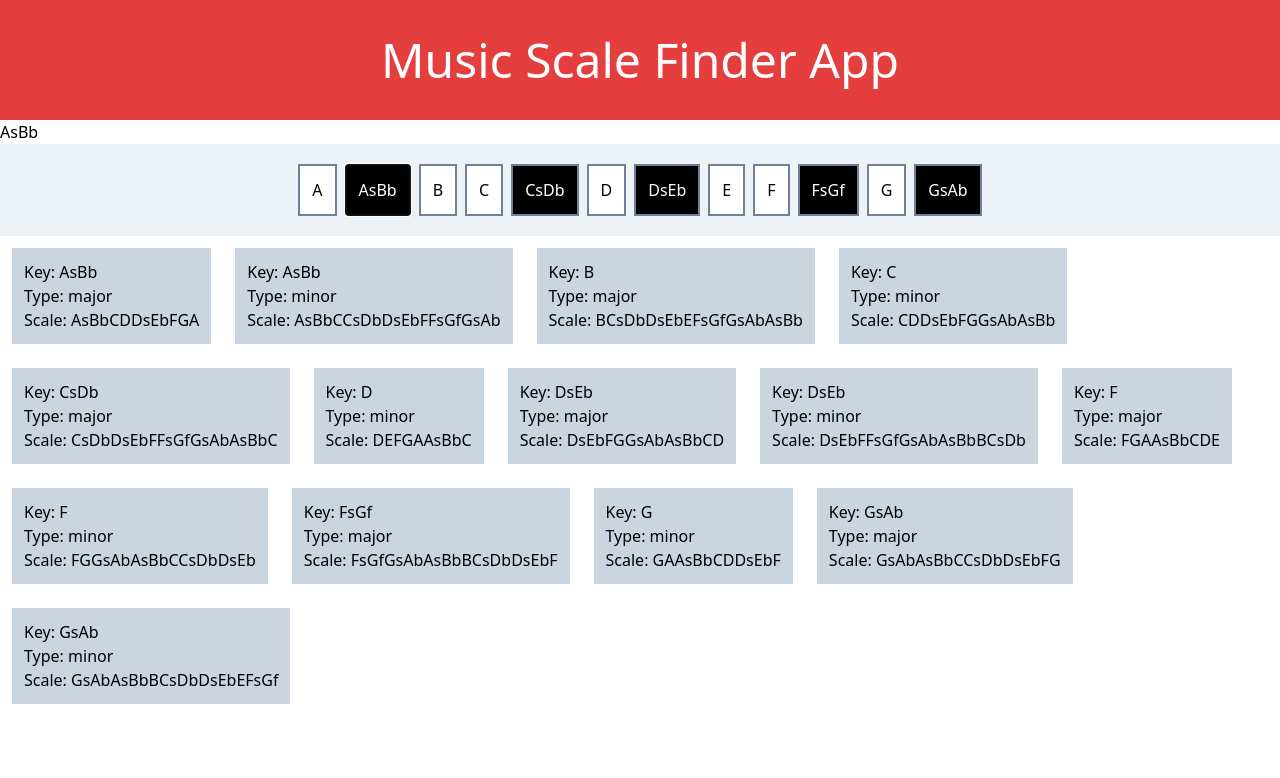
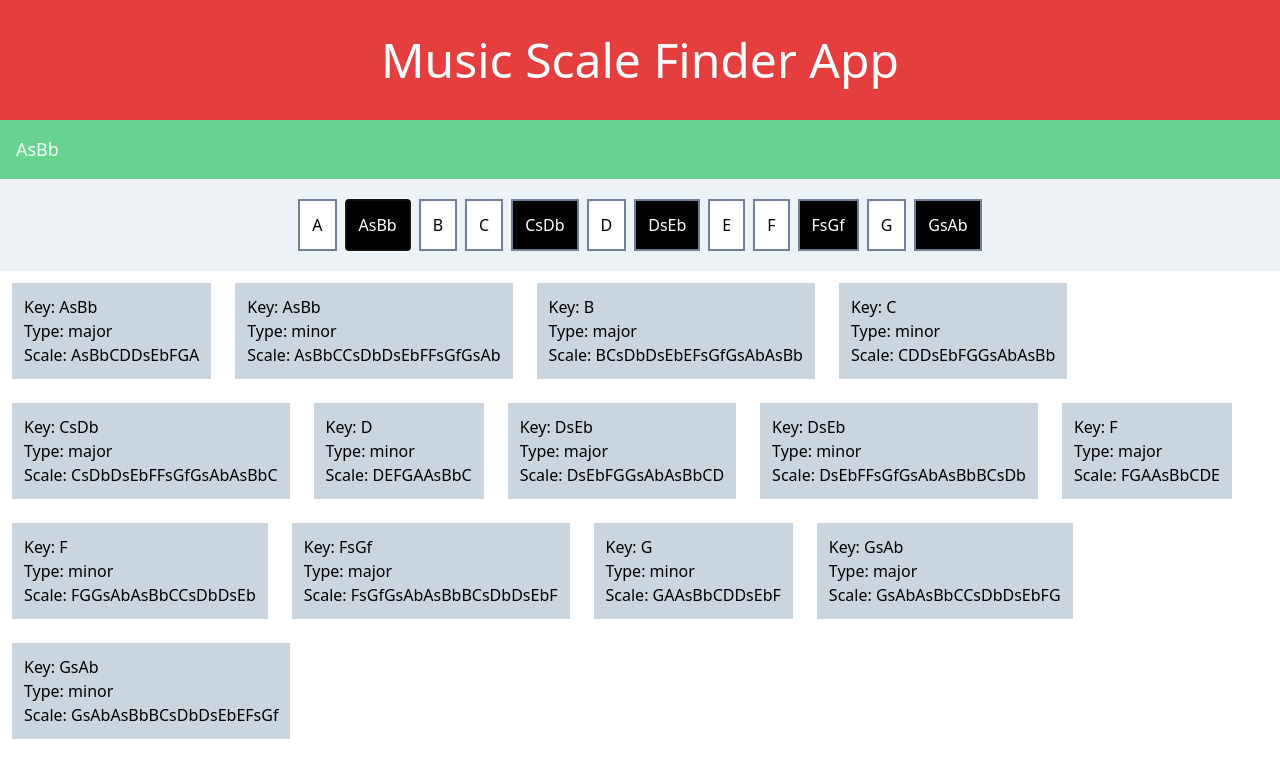
Before and after one commit to Bradslavens/MusicKeyScaleFinder, a React (Create React App) app: page / in a window 1280 px wide. Both pictures are taken after a click on the button "AsBb". Shown: the top 778 px of the page. Built offline with nearby package versions, Linux system fonts and the light colour scheme.

Commit message:
styled user keys

```diff
--- a/src/components/NoteInput.js
+++ b/src/components/NoteInput.js
@@ -4,7 +4,7 @@ class NoteInput extends React.Component{
 
     render() {
         return(
-            <div>
+            <div class="text-lg flex flex-wrap bg-green-400 text-green-100">
                 {this.props.userKeys}
             </div>
         )
--- a/src/components/UserPanel.js
+++ b/src/components/UserPanel.js
@@ -31,7 +31,7 @@ class UserPanel extends React.Component{
 
     handleClick(name){
 
-        this.setState({userKeys: [...this.state.userKeys, <div>{name}</div>]});
+        this.setState({userKeys: [...this.state.userKeys, <div class="p-4">{name}</div>]});
 
         this.matchKeys(name);
 
```
